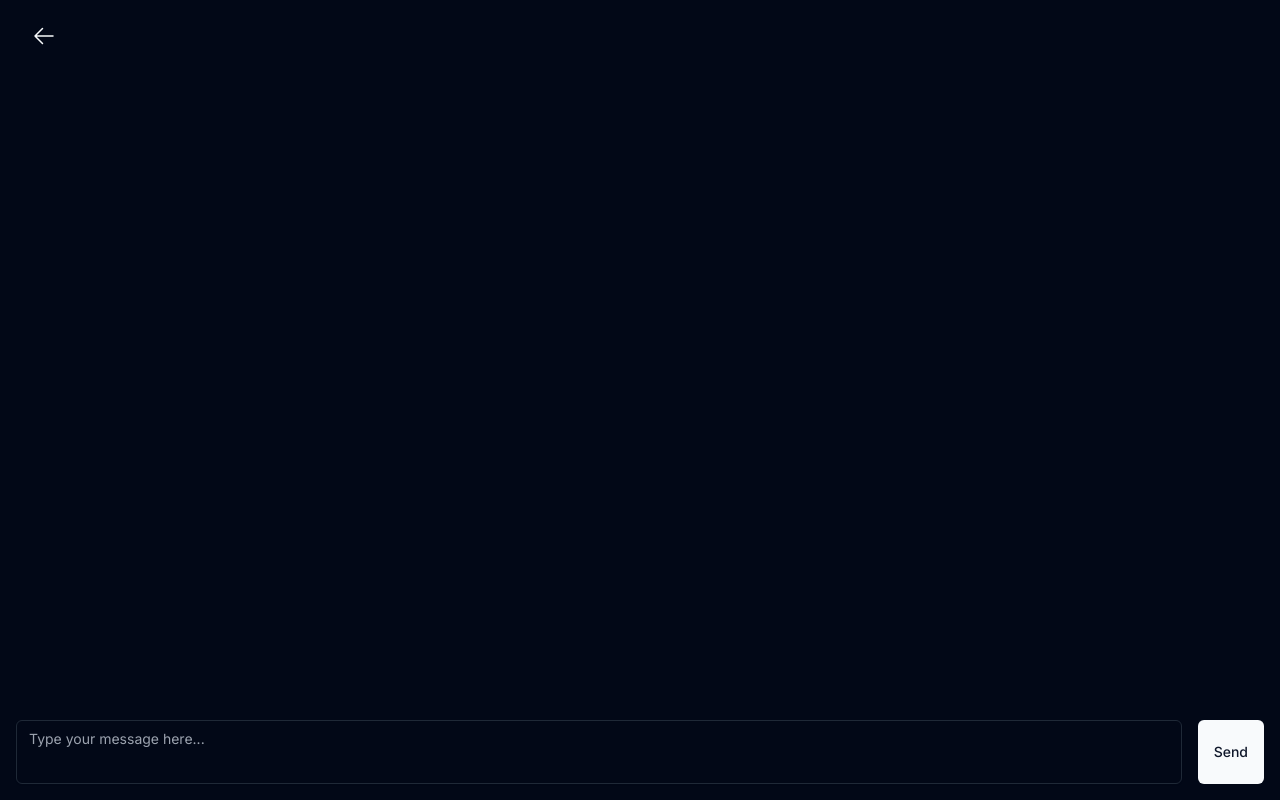
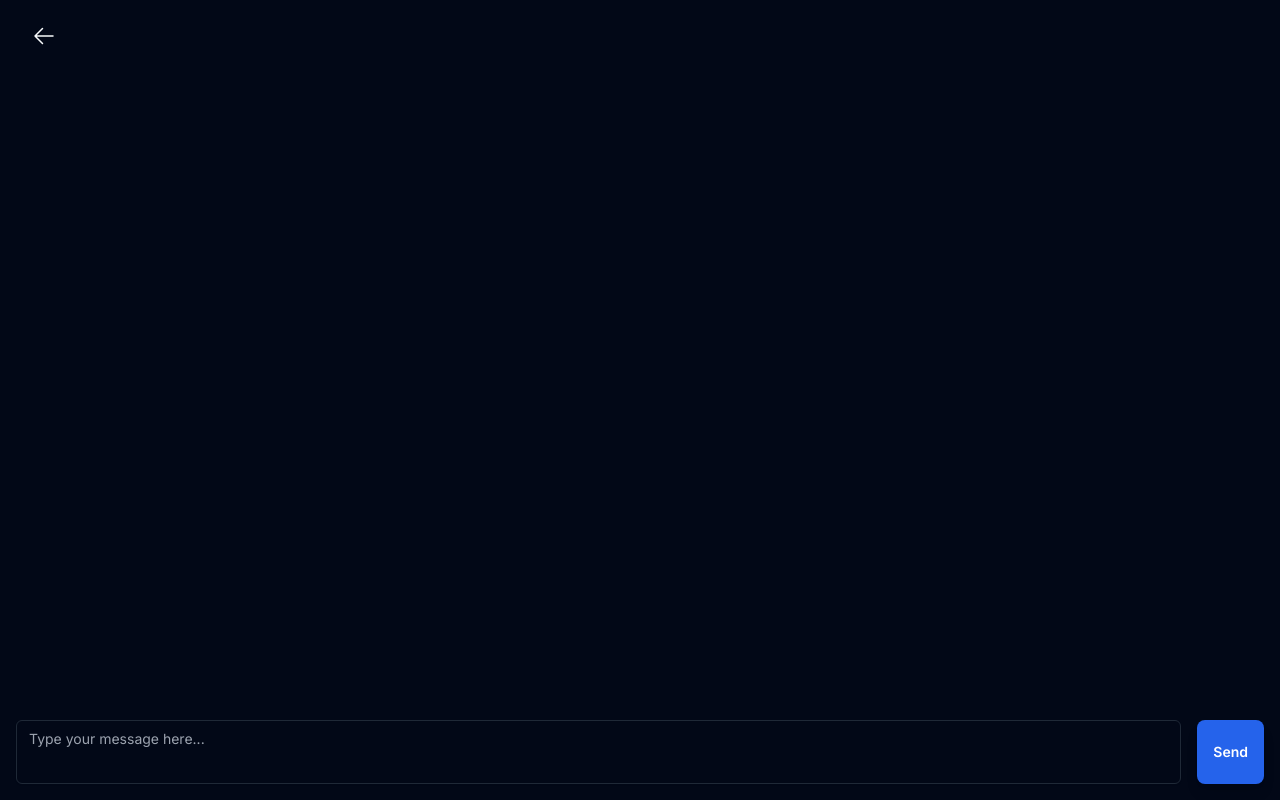
Before and after one commit to Github11200/AI-Customer-Support, a Next.js app in the folder client/: page /chat in a window 1280 px wide. Built offline with nearby package versions, Linux system fonts and the light colour scheme.

Commit message:
integrated mine and abdelghanis landing page

```diff
--- a/client/app/chat/page.tsx
+++ b/client/app/chat/page.tsx
@@ -31,7 +31,7 @@ export default function ChatComponent() {
             placeholder="Type your message here..."
             className="flex-grow h-16 resize-none"
           />
-          <Button className="ml-4 h-16">
+          <Button className="ml-4 h-16 bg-blue-600 text-white font-semibold py-2 px-4 rounded-lg shadow-lg hover:bg-blue-700 transition duration-300">
             Send
           </Button>
         </div>
```
